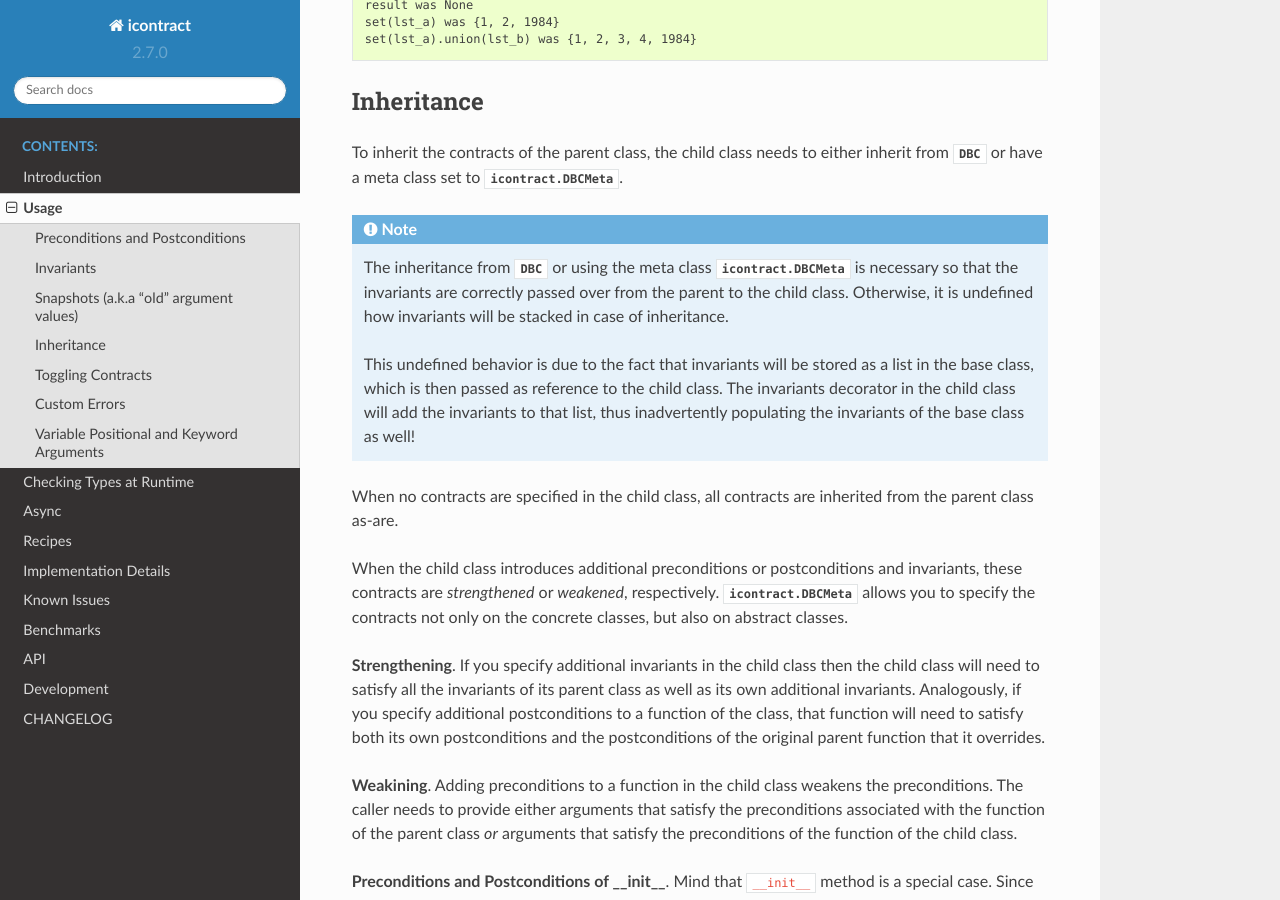
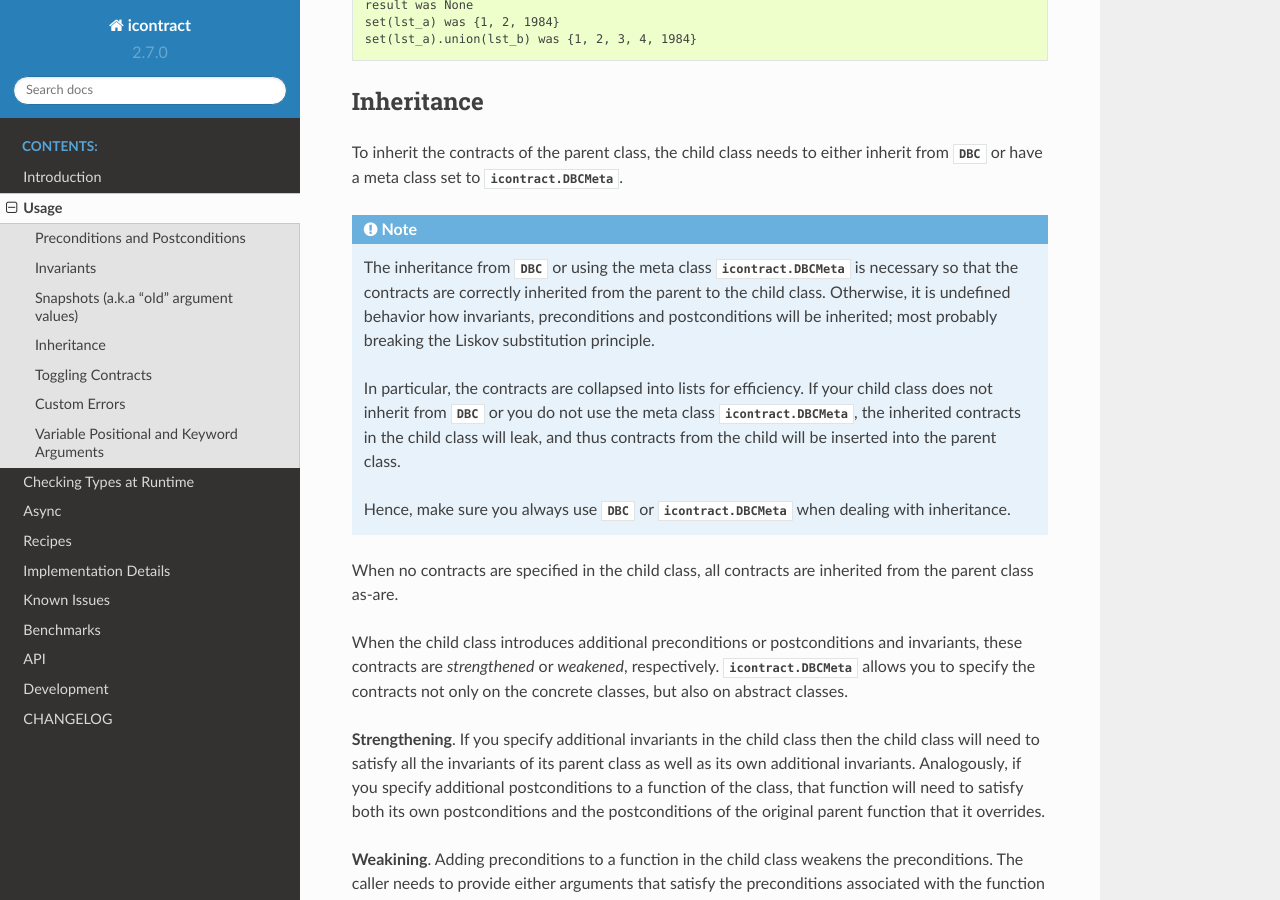
Before and after one commit to Parquery/icontract, a Sphinx documentation site: the page built from docs/source/usage.rst, in a window 1280 px wide and 900 px high, scrolled down 7404 px. Built offline with Sphinx 7.4.7 and the Read the Docs theme 2.0.0, drawn with Linux system fonts in a browser that asks for light colours; the version number is read from the project's files by our own code.

Commit message:
clarified docs

```diff
--- a/docs/source/usage.rst
+++ b/docs/source/usage.rst
@@ -390,12 +390,16 @@ a meta class set to :class:`icontract.DBCMeta`.
 .. note::
 
 	The inheritance from :class:`DBC` or using the meta class :class:`icontract.DBCMeta` is necessary so that
-	the invariants are correctly passed over from the parent to the child class. Otherwise, it is undefined
-	how invariants will be stacked in case of inheritance.
+	the contracts are correctly inherited from the parent to the child class. Otherwise, it is undefined
+	behavior how invariants, preconditions and postconditions will be inherited; most probably breaking
+	the Liskov substitution principle.
 
-	This undefined behavior is due to the fact that invariants will be stored as a list in the base class,
-	which is then passed as reference to the child class. The invariants decorator in the child class will
-	add the invariants to that list, thus inadvertently populating the invariants of the base class as well!
+	In particular, the contracts are collapsed into lists for efficiency. If your child class does not
+	inherit from :class:`DBC` or you do not use the meta class :class:`icontract.DBCMeta`, the inherited
+	contracts in the child class will leak, and thus contracts from the child will be inserted into the
+	parent class.
+
+	Hence, make sure you always use :class:`DBC` or :class:`icontract.DBCMeta` when dealing with inheritance.
 
 When no contracts are specified in the child class, all contracts are inherited from the parent class as-are.
 
```
